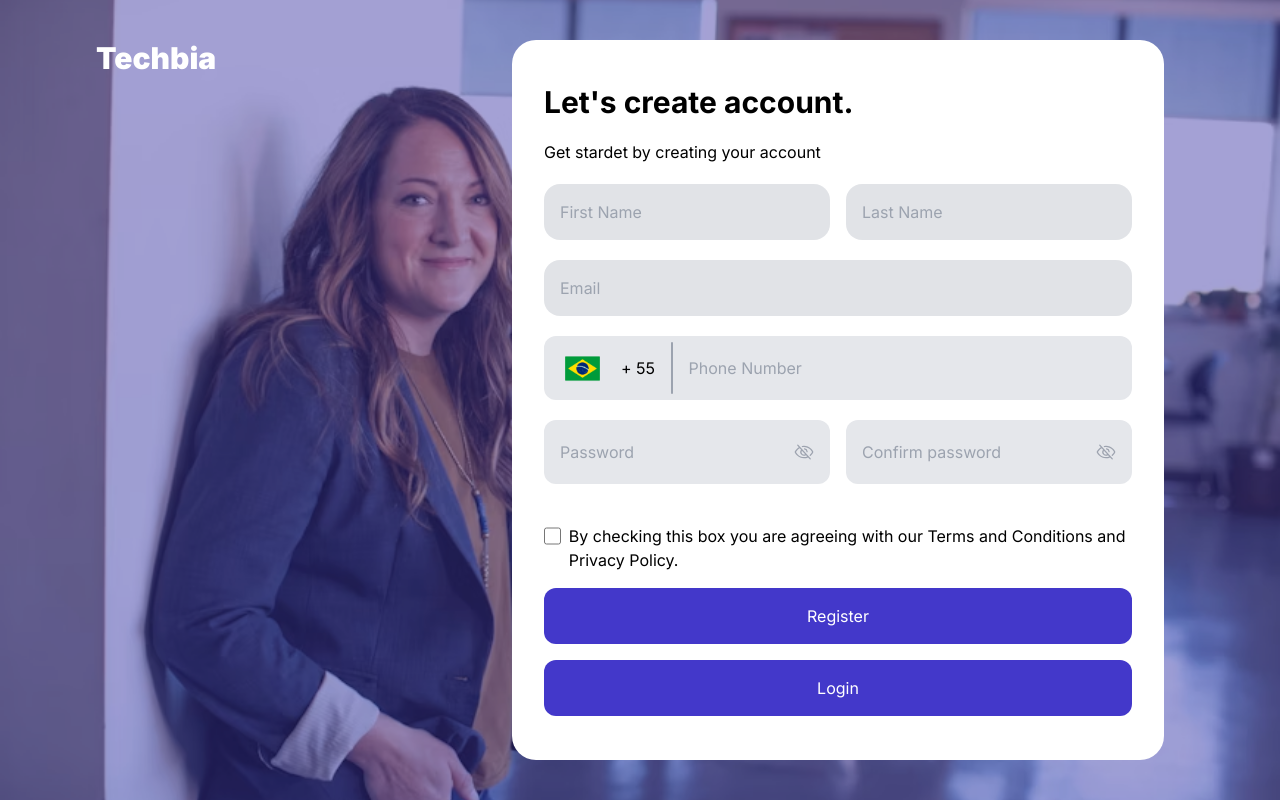
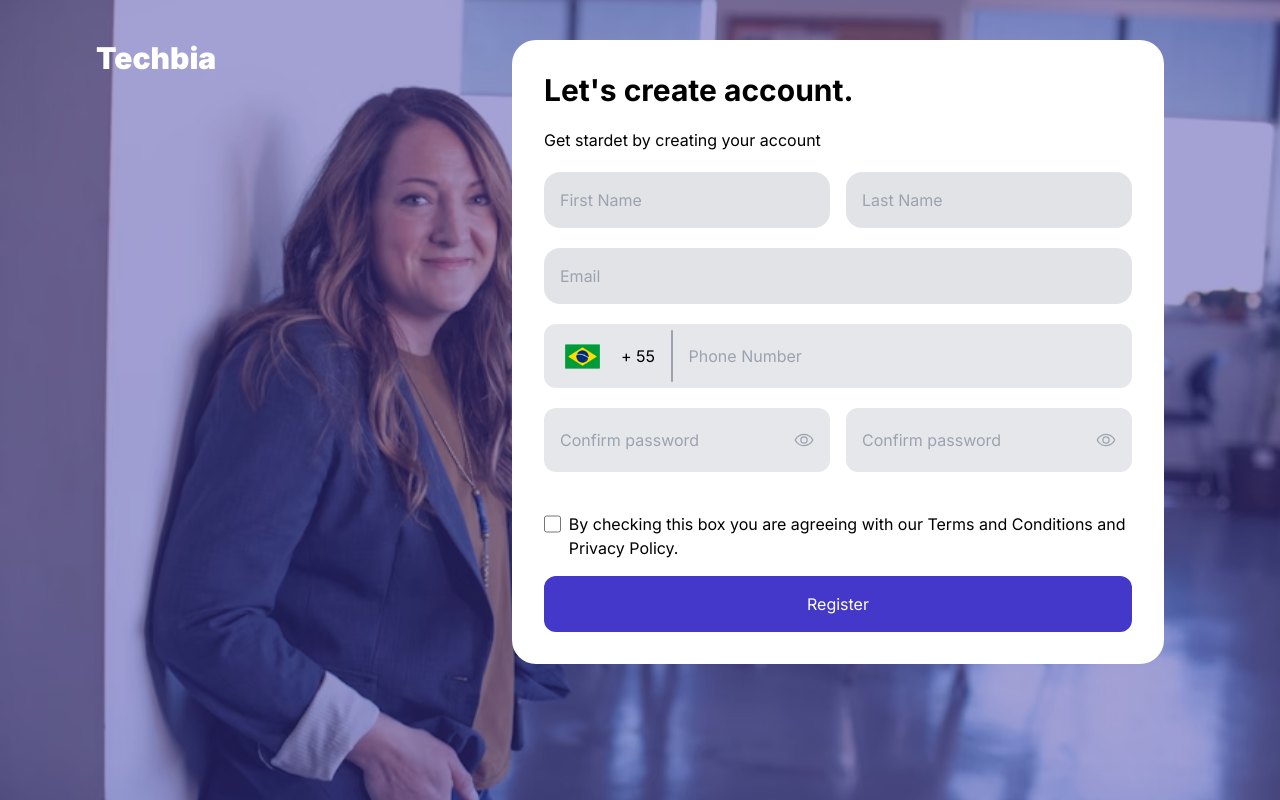
Before and after one commit to isaacleandro/FormNext, a Next.js app: page / in a window 1280 px wide. Built offline with nearby package versions, Linux system fonts and the light colour scheme.

Commit message:
adicionado functionConfirmPassword em page, add disable no button.jsx

```diff
--- a/src/app/page.js
+++ b/src/app/page.js
@@ -13,7 +13,7 @@ export default function Home() {
 
   const [erroMessege, setErrorMessage] = useState("");
 
-  const [seePassword, setSeePassword] = useState(true);
+  const [seePassword, setSeePassword] = useState(false);
 
   const [FirstInputPassword, setFirstInputPassword] = useState("");
   const [SecondInputPassword, setSecondInputPassword] = useState("");
@@ -47,6 +47,14 @@ export default function Home() {
     setSeePassword(!seePassword);
   }
 
+  function onBlurConfirmPassword(event) {
+    if (FirstInputPassword !== SecondInputPassword) {
+      setErrorMessage("*As senhas não coincidem");
+    } else {
+      setErrorMessage("");
+    }
+  }
+
 
   //Html..............................................................
 
@@ -74,8 +82,9 @@ export default function Home() {
             Techbia
           </h1>
         </div>
+
         <div className=" flex-1 justify-center items-center px-5">
-          <div className="gap-5 bg-white rounded-3xl min-w-full min-h-full flex justify-center items-start flex-col p-8 text-black">
+          <div className="gap-5 bg-white rounded-3xl min-w-full flex justify-center items-start flex-col p-8 text-black">
             <h1 className="text-3xl font-bold text-black">
               Let&apos;s create account.
             </h1>
@@ -99,22 +108,45 @@ export default function Home() {
             <div className="flex gap-4">
               <div className="flex h-16 w-full bg-gray-200 rounded-xl items-center px-4">
                 <input
-                type={seePassword ? "text" : "password"}
-                className="flex-grow bg-transparent focus:outline-none"
-                placeholder="Password "
-                onClick={toggleSeePassword}
-                 />
-                {seePassword ? <EyeSlash onClick={toggleSeePassword}  color="#9da3af" size={20} /> : <Eye onClick={toggleSeePassword}  color="#9da3af" size={20} />}
+                  className=" flex-grow bg-transparent focus:outline-none"
+                  placeholder="Confirm password"
+                  type={seePassword ? "text" : "password"}
+                  value={FirstInputPassword}
+                  onChange={(event) => setFirstInputPassword(event.target.value)}
+                />
+                {seePassword ? (
+                  <EyeSlash
+                    color="#9da3af" size={20}
+
+                    onClick={toggleSeePassword} />
+                ) : (
+                  <Eye
+                    color="#9da3af" size={20}
+
+                    onClick={toggleSeePassword} />
+                )}
               </div>
 
               <div className="flex h-16 w-full bg-gray-200 rounded-xl  items-center px-4">
                 <input
-                type={seePassword ? "text" : "password"}
-                className=" flex-grow bg-transparent focus:outline-none"
-                placeholder="Confirm password"
-                value={FirstInputPassword}
-                onChange={(event) => setFirstInputPassword(event.target.value)}/>
-                {seePassword ? <EyeSlash onClick={toggleSeePassword} color="#9da3af" size={20} /> : <Eye onClick={toggleSeePassword}  color="#9da3af" size={20} />}
+                  className=" flex-grow bg-transparent focus:outline-none"
+                  placeholder="Confirm password"
+                  type={seePassword ? "text" : "password"}
+                  value={SecondInputPassword}
+                  onBlur={onBlurConfirmPassword}
+                  onChange={(event) => setSecondInputPassword(event.target.value)}
+                />
+                {seePassword ? (
+                  <EyeSlash
+                    color="#9da3af"
+                    size={20}
+                    onClick={toggleSeePassword} />
+                ) : (
+                  <Eye
+                    color="#9da3af"
+                    size={20}
+                    onClick={toggleSeePassword} />
+                )}
               </div>
             </div>
 
@@ -127,8 +159,8 @@ export default function Home() {
                 <input type="checkbox" className="mr-2 h-6 w-5" />
                 <p>By checking this box you are agreeing with our Terms and Conditions and Privacy Policy.</p>
               </span>
-              <Button title="Register" color="indigo" />
-              <Button title="Login" color="indigo" />
+              <Button
+              title="Register" color="indigo" />
             </div>
 
           </div>
--- a/src/components/button.jsx
+++ b/src/components/button.jsx
@@ -1,6 +1,6 @@
 
 
-export default function Button({ title = 'Login', onClick = () => { }, color = '' }) {
+export default function Button({ title = 'Login', onClick = () => { }, color = '', disabled = false }) {
 
     const getColorVariant = {
         'indigo': 'bg-indigo-700',
@@ -11,7 +11,11 @@ export default function Button({ title = 'Login', onClick = () => { }, color = '
     }
 
     return (
-        <button onClick={onClick} className={`${getColorVariant[color]} text-white p-4 rounded-xl w-full`}>
+        <button
+        onClick={onClick}
+        className={`${getColorVariant[color]} text-white p-4 rounded-xl w-full`}
+        disable={disabled}
+        >
             {title}
         </button>
     )
```
